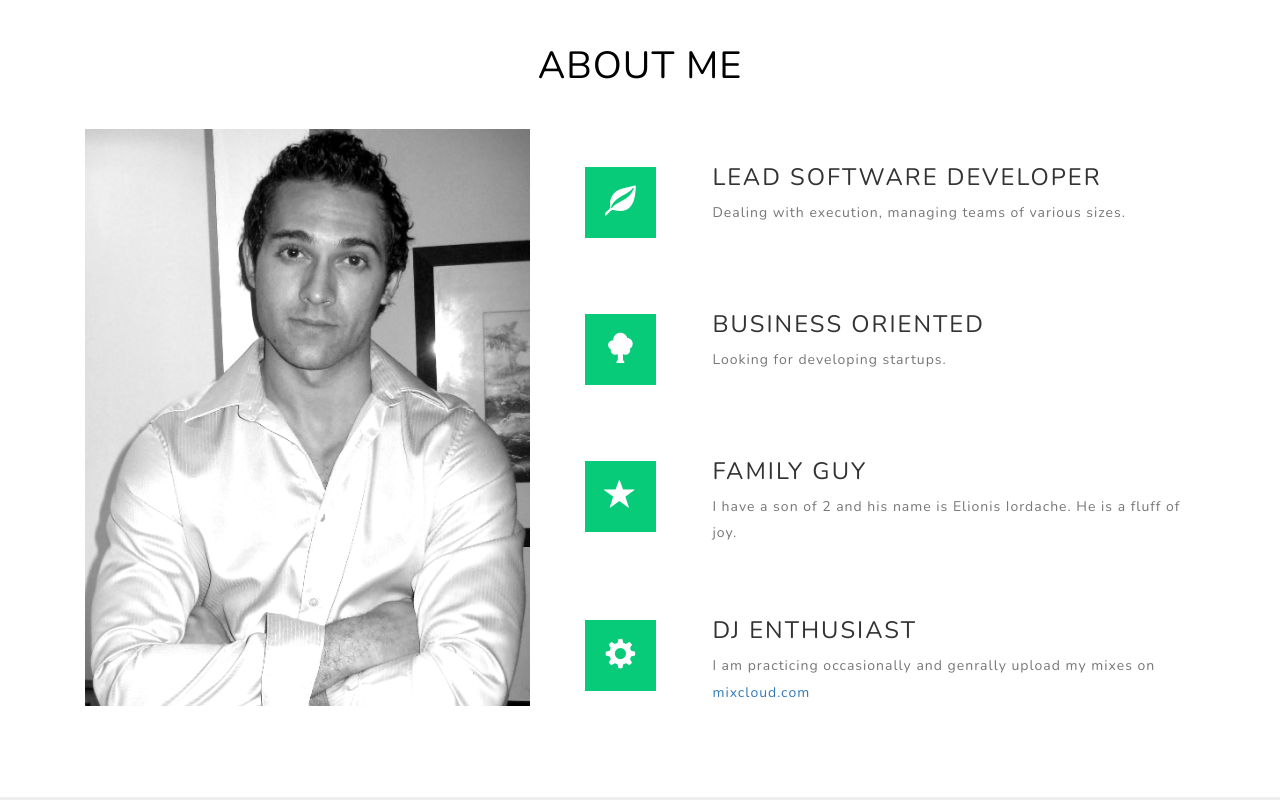
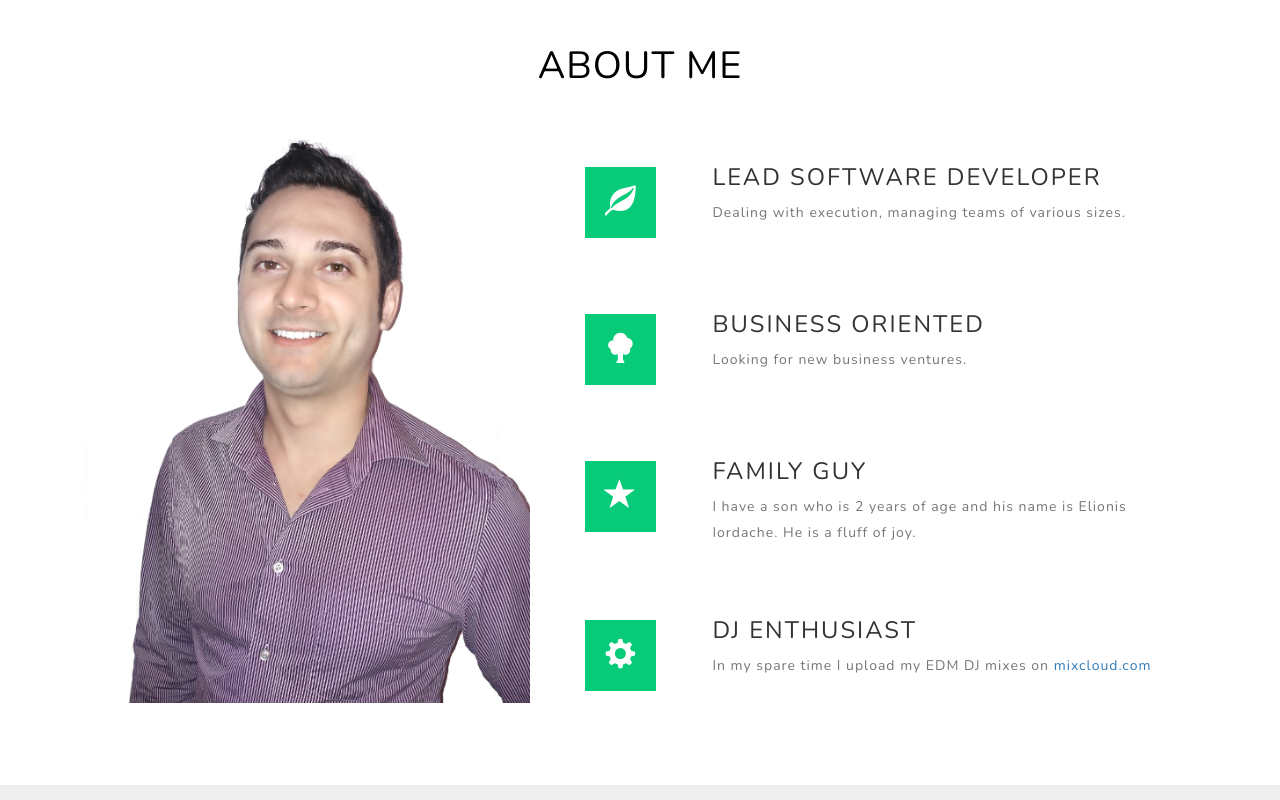
Before and after one commit to E36M3rius/mariusiordache-web, a website: page public/index.html in a window 1280 px wide. Shown: the part 680-1480 px from the top of the page. Drawn offline with nearby package versions, Linux system fonts and the light colour scheme; files whose address does not match are found by name.

Commit message:
updated pictures

```diff
--- a/public/css/style.css
+++ b/public/css/style.css
@@ -73,7 +73,7 @@ a:focus, a:hover {
 	margin:0
 }
 .banner-agile {
-	background: url(../images/bg3.jpg) no-repeat 0px 0px;
+	background: url(../images/marius3.jpg) no-repeat 0px 0px;
 	background-size: cover;
 	-webkit-background-size: cover;
 	-moz-background-size: cover;
--- a/public/index.html
+++ b/public/index.html
@@ -85,7 +85,7 @@ License URL: http://creativecommons.org/licenses/by/3.0/
 			<div class="w3l-grids-about">
 				<div class="col-md-5 w3ls-ab-right">
 					<div class="agile-about-right-img">
-						<img src="images/ab2.jpg" alt="">
+						<img src="images/marius2.jpg" alt="">
 					</div>
 				</div>
 				<div class="col-md-7 w3ls-agile-left">
@@ -108,7 +108,7 @@ License URL: http://creativecommons.org/licenses/by/3.0/
 							</div>
 							<div class="text-w3l">
 								<h4>Business Oriented</h4>
-								<p>Looking for developing startups.</p>
+								<p>Looking for new business ventures.</p>
 							</div>
 							<div class="clearfix"> </div>
 						</div>
@@ -120,7 +120,7 @@ License URL: http://creativecommons.org/licenses/by/3.0/
 							</div>
 							<div class="text-w3l">
 								<h4>Family Guy</h4>
-								<p>I have a son of 2 and his name is Elionis Iordache. He is a fluff of joy.</p>
+								<p>I have a son who is 2 years of age and his name is Elionis Iordache. He is a fluff of joy.</p>
 							</div>
 							<div class="clearfix"> </div>
 						</div>
@@ -132,7 +132,7 @@ License URL: http://creativecommons.org/licenses/by/3.0/
 							</div>
 							<div class="text-w3l">
 								<h4>DJ Enthusiast</h4>
-								<p>I am practicing occasionally and genrally upload my mixes on <a href="https://www.mixcloud.com/onlyonemarius/" target="_new">mixcloud.com<a/></p>
+								<p>In my spare time I upload my EDM DJ mixes on <a href="https://www.mixcloud.com/onlyonemarius/" target="_new">mixcloud.com<a/></p>
 							</div>
 							<div class="clearfix"> </div>
 						</div>
```
Also changed, not shown: public/images/marius.jpg (added), public/images/marius2.jpg (added), public/images/marius3.jpg (added).
